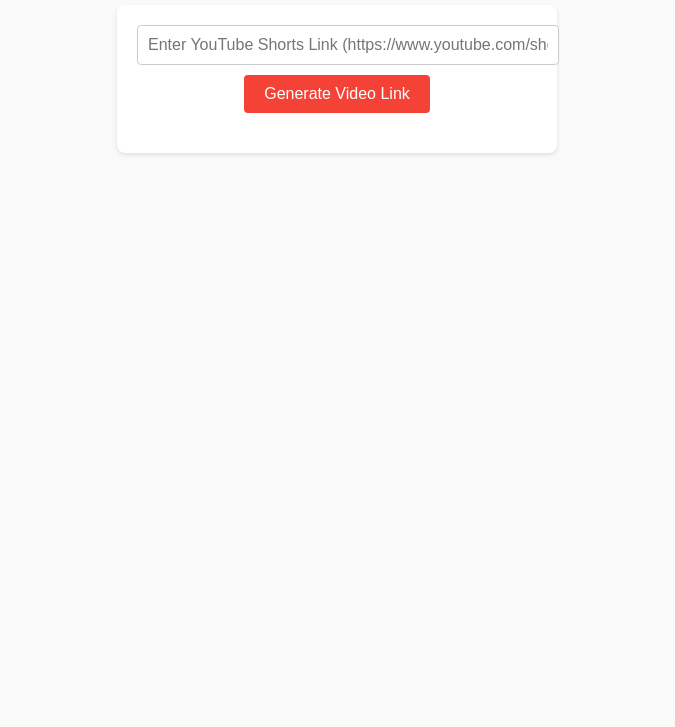
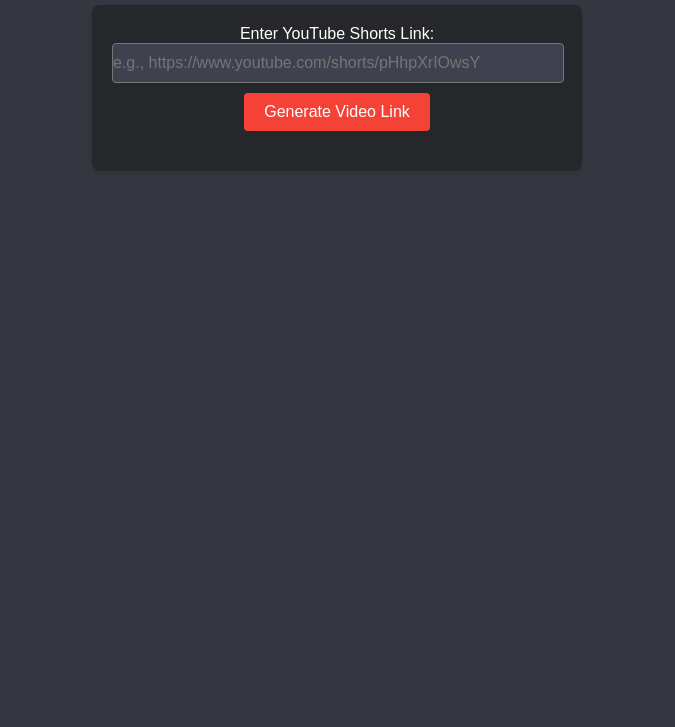
Before and after one commit to neuralfalcon/YouTubeShorts, a plain HTML site: page index.html in a window 1280 px wide. Shown: the part 73-800 px from the top of the page, without its empty margins (303-978 px from the left). Drawn offline with Linux system fonts and the light colour scheme.

Commit message:
Update index.html

```diff
--- a/index.html
+++ b/index.html
@@ -10,7 +10,8 @@
             font-family: Arial, sans-serif;
             text-align: center;
             margin: 20px;
-            background-color: #f9f9f9;
+            background-color: #353740;
+            color: #fff;
         }
 
         h1 {
@@ -18,9 +19,9 @@
         }
 
         .form-container {
-            max-width: 400px;
+            max-width: 450px;
             margin: 0 auto;
-            background-color: #ffffff;
+            background-color: #25272a;
             padding: 20px;
             border-radius: 8px;
             box-shadow: 0px 2px 4px rgba(0, 0, 0, 0.1);
@@ -28,11 +29,13 @@
 
         input[type="text"] {
             width: 100%;
-            padding: 10px;
+            padding: 10px 0px;
             font-size: 16px;
             margin-bottom: 10px;
-            border: 1px solid #ccc;
+            border: 1px solid #777;
             border-radius: 4px;
+            color: #fff;
+            background-color: #40414F;
         }
 
         input[type="submit"] {
@@ -53,6 +56,16 @@
         .result {
             margin-top: 20px;
         }
+
+        /* Styling for the generated video link */
+        .result a {
+            color: #00bcd4;
+            text-decoration: none;
+        }
+
+        .result a:hover {
+            text-decoration: underline;
+        }
     </style>
 </head>
 
@@ -60,8 +73,9 @@
     <h1>YouTube Shorts to Video Link Generator</h1>
     <div class="form-container">
         <form id="youtubeForm">
+            <label for="youtubeLink">Enter YouTube Shorts Link:<br></label>
             <input type="text" id="youtubeLink" name="youtubeLink"
-                placeholder="Enter YouTube Shorts Link (https://www.youtube.com/shorts/pHhpXrIOwsY)" required>
+                placeholder="e.g., https://www.youtube.com/shorts/pHhpXrIOwsY" required>
             <input type="submit" value="Generate Video Link">
         </form>
         <div class="result" id="resultContainer"></div>
@@ -77,7 +91,7 @@
                 const youtubeUrl = `https://www.youtube.com/watch?v=${videoId}`;
                 displayResult(youtubeUrl);
             } else {
-                displayError("Invalid YouTube Link. Please provide a valid link.");
+                displayError("Invalid  YouTube Shorts Link. Please provide a valid link.");
             }
         });
 
```
